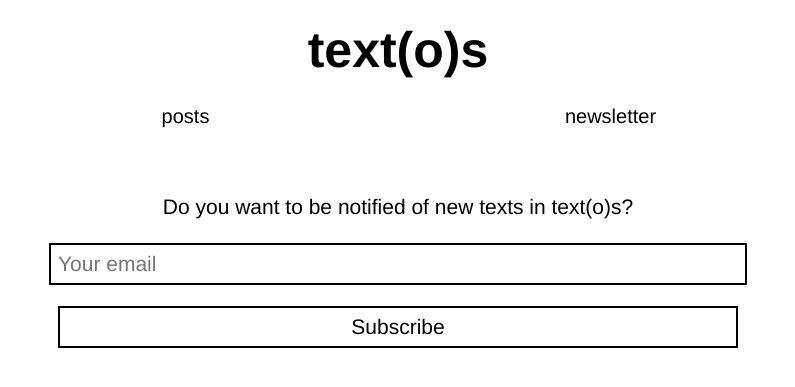
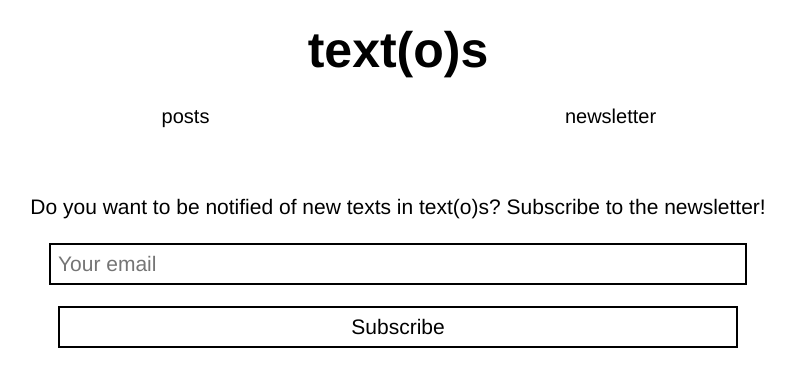
Before and after one commit to ness24000/blog, a Flask app: page /newsletter in a window 1280 px wide. Shown: the top 387 px of the page, without its empty margins (242-1037 px from the left). Run offline with Flask 3, Linux system fonts and the light colour scheme.

Commit message:
[style] Improve newsletter message

```diff
--- a/app/templates/newsletter.html
+++ b/app/templates/newsletter.html
@@ -11,7 +11,7 @@
 {% endif %}
 
 <p style="text-align: center;">
-    Do you want to be notified of new texts in text(o)s?
+    Do you want to be notified of new texts in text(o)s? Subscribe to the newsletter!
 </p>
 
 <form class="add_post_form" method="post">
```
